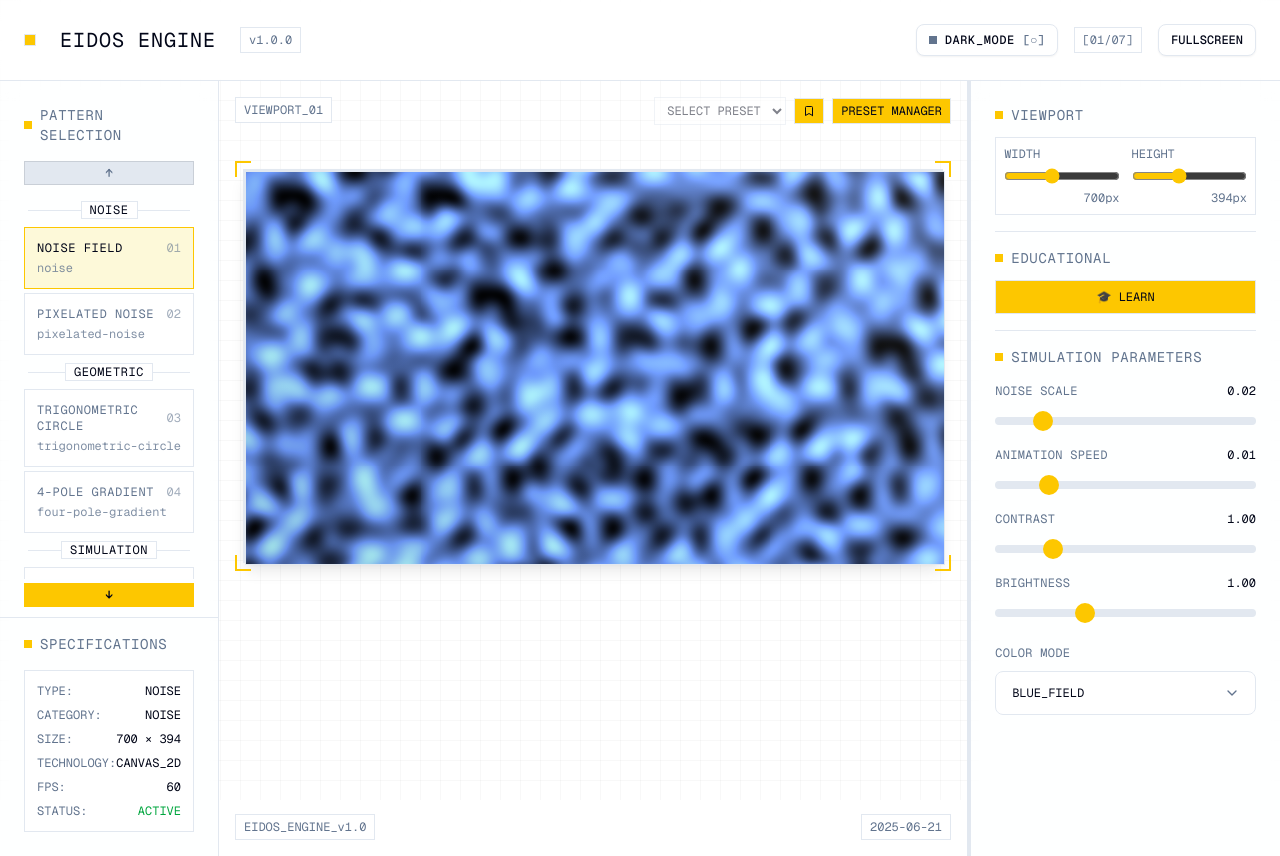
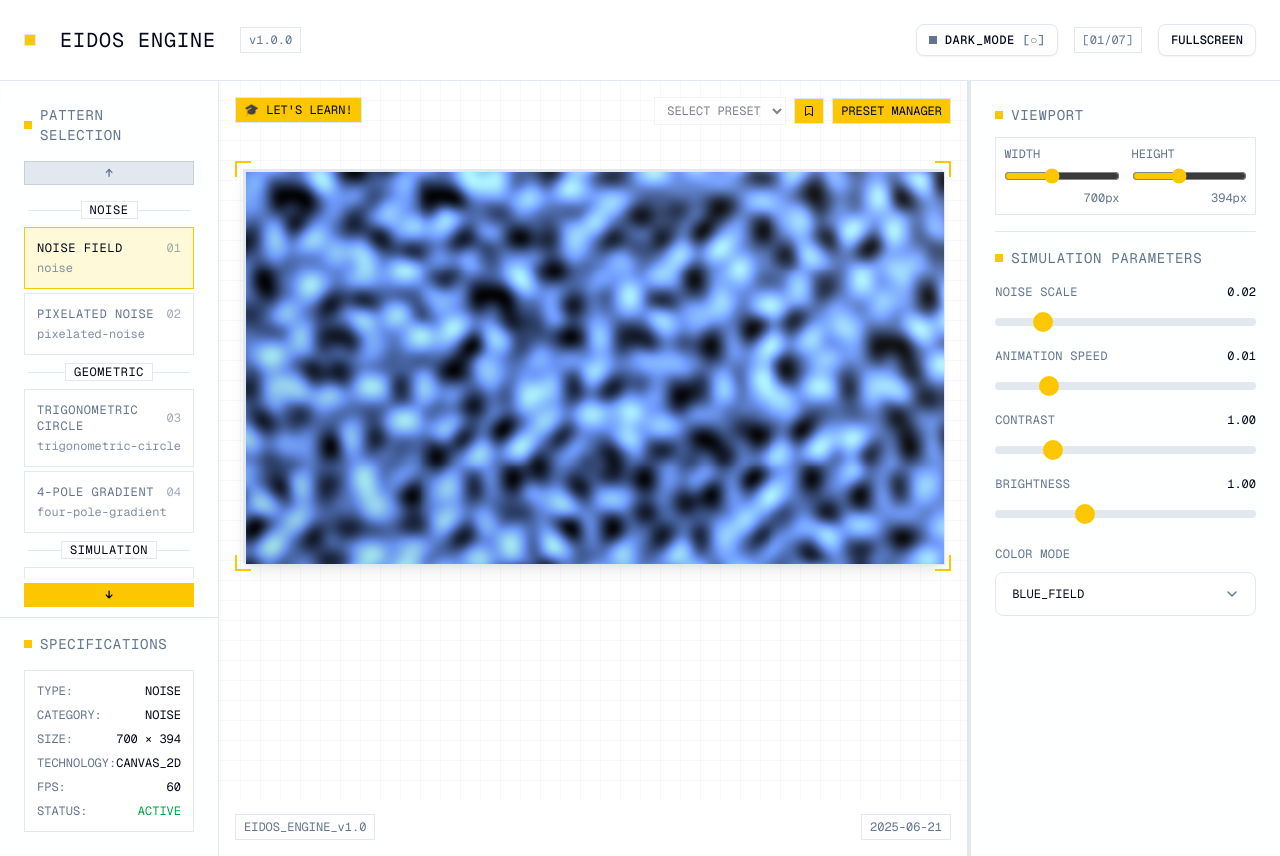
Before and after one commit to aaronsbrown/eidos-engine, a Next.js app: page / in a window 1280 px wide. Built offline with nearby package versions, Linux system fonts and the light colour scheme.

Commit message:
Revert "fix: move LEARN button to sidebar to improve pattern selector width"
This reverts commit 649f59e05ecf5145c7e13f89e747ed806257e9a3.

```diff
--- a/src/components/desktop/desktop-layout.tsx
+++ b/src/components/desktop/desktop-layout.tsx
@@ -429,9 +429,22 @@ export default function DesktopLayout() {
 
         {/* Center - Pattern Display */}
         <main className="flex-1 p-6 relative">
-          {/* Technical indicator - Upper Left */}
+          {/* Educational Content Button - Upper Left */}
           <div className="absolute top-4 left-4 text-xs font-mono space-y-1">
-            <div className="border border-border bg-background px-2 py-1 text-muted-foreground">VIEWPORT_01</div>
+            {hasEducationalContent ? (
+              <button
+                onClick={() => setIsEducationalVisible(!isEducationalVisible)}
+                className={`border border-border px-2 py-1 font-mono transition-colors ${
+                  isEducationalVisible
+                    ? "bg-background text-foreground hover:bg-muted"
+                    : "bg-accent-primary text-accent-primary-foreground hover:bg-accent-primary-strong"
+                }`}
+              >
+                {isEducationalVisible ? '📚 HIDE LEARNING' : '🎓 LET\'S LEARN!'}
+              </button>
+            ) : (
+              <div className="border border-border bg-background px-2 py-1 text-muted-foreground">VIEWPORT_01</div>
+            )}
           </div>
           <div className="absolute top-4 right-4 text-xs font-mono text-muted-foreground space-y-1">
             <div className="flex items-center space-x-2">
@@ -576,26 +589,6 @@ export default function DesktopLayout() {
             </div>
           </div>
 
-          {/* Educational Content Controls */}
-          {hasEducationalContent && (
-            <div className="border-t border-border pt-4">
-              <div className="flex items-center space-x-2 mb-3">
-                <div className="w-2 h-2 bg-accent-primary"></div>
-                <h3 className="text-sm font-mono uppercase tracking-wider text-muted-foreground">Educational</h3>
-              </div>
-              <button
-                onClick={() => setIsEducationalVisible(!isEducationalVisible)}
-                className={`w-full border border-border px-3 py-2 font-mono text-xs transition-colors ${
-                  isEducationalVisible
-                    ? "bg-background text-foreground hover:bg-muted"
-                    : "bg-accent-primary text-accent-primary-foreground hover:bg-accent-primary-strong"
-                }`}
-              >
-                {isEducationalVisible ? '📚 HIDE LEARNING' : '🎓 LEARN'}
-              </button>
-            </div>
-          )}
-
           {/* Simulation Parameters - AIDEV-NOTE: Refactored into dedicated component for maintainability */}
           <div className="border-t border-border pt-4">
             <div className="flex items-center space-x-2 mb-4">
```
